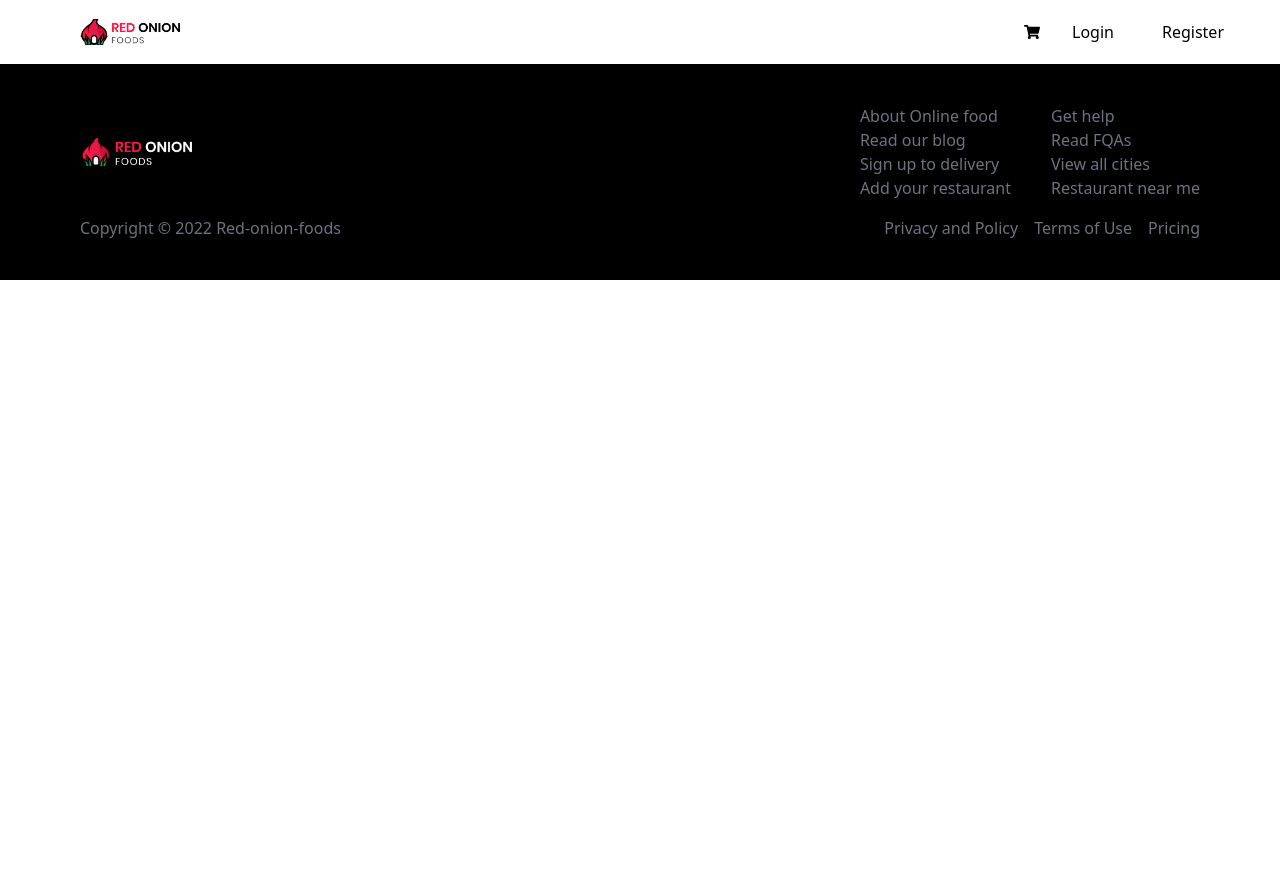
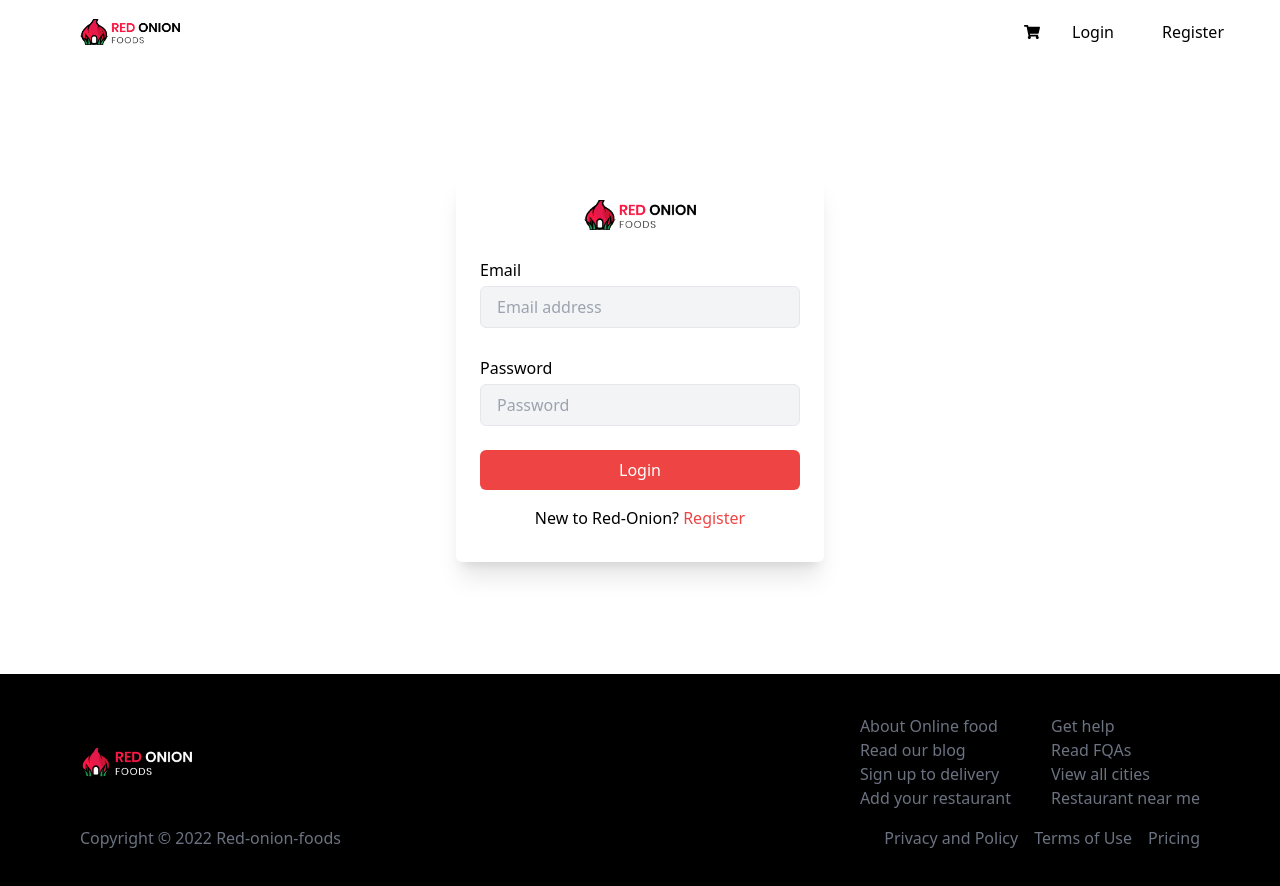
Before and after one commit to mabedinfahim/red-onion, a React (Create React App) app: page /login in a window 1280 px wide. Shown: the top 886 px of the page. Before the commit the page ends 800 px from the top, so only its background shows below. Built offline with nearby package versions, Linux system fonts and the light colour scheme.

Commit message:
login done

```diff
--- a/src/App.js
+++ b/src/App.js
@@ -2,6 +2,7 @@ import React from 'react';
 import {Routes,Route} from 'react-router-dom'
 import Breakfast from './pages/Breakfast/Breakfast';
 import Home from './pages/Home/Home/Home';
+import Login from './pages/Login/Login';
 import Footer from './pages/Shared/Footer/Footer';
 import Header from './pages/Shared/Header/Header'
 
@@ -13,8 +14,7 @@ function App() {
       <Routes>
         <Route path="/" element={<Home/>}></Route>
         <Route path="/home" element={<Home/>}></Route>
-        <Route path="/breakfast" element={<Breakfast/>}></Route>
-        <Route path="/" element={<Home/>}></Route>
+        <Route path="/login" element={<Login/>}></Route>
         <Route path="/" element={<Home/>}></Route>
       </Routes>
     <Footer></Footer>
--- a/src/pages/CustomLink/CustomLink.js
+++ b/src/pages/CustomLink/CustomLink.js
@@ -1,10 +1,23 @@
 import React from 'react';
+import {
+    Link,
+    useMatch,
+    useResolvedPath,
+  } from "react-router-dom";
 
-const CustomLink = () => {
+const CustomLink = ({ children, to, ...props }) => {
+    let resolved = useResolvedPath(to);
+    let match = useMatch({ path: resolved.pathname, end: true });
     return (
         <div>
-
-        </div>
+        <Link
+          style={{ textDecoration: match ? "underline" : "none" }}
+          to={to}
+          {...props}
+        >
+          {children}
+        </Link>
+      </div>
     );
 };
 
--- a/src/pages/Home/Items/Items.js
+++ b/src/pages/Home/Items/Items.js
@@ -7,12 +7,12 @@ import Lunch from '../../Lunch/Lunch';
 const Items = ({children}) => {
     const [item,setItem]=useState(<Breakfast/>)
     return (
-        <div className="py-20 px-20">
-           <div className="flex justify-center items-center">
+        <div className="py-10 px-20">
+           <div className="flex justify-center items-center py-10">
                 <nav className="flex gap-6 list-none">
-                    <li onClick={()=>setItem(<Breakfast/>)} className="font-semibold focus:text-red-500 " >Breakfast</li>
-                    <li onClick={()=>setItem(<Lunch/>)} className="font-semibold focus:text-red-500" >Lunch</li>
-                    <li onClick={()=>setItem(<Dinner/>)} className="font-semibold focus:text-red-500" >Dinner</li>
+                    <Link to='/' onClick={()=>setItem(<Breakfast/>)} className="cursor-pointer font-semibold focus:text-red-500" >Breakfast</Link>
+                    <Link to='/' onClick={()=>setItem(<Lunch/>)} className="cursor-pointer font-semibold focus:text-red-500" >Lunch</Link>
+                    <Link to='/' onClick={()=>setItem(<Dinner/>)} className="cursor-pointer font-semibold focus:text-red-500" >Dinner</Link>
                 </nav>
            </div>
            <div>
--- /dev/null
+++ b/src/pages/Login/Login.js
@@ -0,0 +1,23 @@
+import React from 'react';
+import { Link } from 'react-router-dom';
+import logo from '../../assets/images/logo2.png'
+
+const Login = () => {
+    return (
+        <div className="flex justify-center items-center py-28">
+            <div className="bg-white shadow-xl rounded-md px-6 pb-4">
+                <img className="w-28 mx-auto py-6" src={logo} alt="" srcset="" />
+                <form action="" className="flex flex-col">
+                    <label className="py-1" htmlFor="">Email</label>
+                    <input className="border w-80 mb-6 px-4 rounded-md py-2 bg-gray-100" type="email" name="email" placeholder="Email address" id="" />
+                    <label className="py-1" htmlFor="">Password</label>
+                    <input className='border w-80 mb-6 px-4 rounded-md py-2 bg-gray-100' type="password" name="password" placeholder="Password" id="" />
+                    <button type="submit" className="bg-red-500 text-white py-2 rounded-md">Login</button>
+                    <p className='text-center py-4'>New to Red-Onion? <Link className="text-red-500" to='/register'>Register</Link> </p>
+                </form>
+            </div>
+        </div>
+    );
+};
+
+export default Login;
--- a/src/pages/Shared/Header/Header.js
+++ b/src/pages/Shared/Header/Header.js
@@ -6,13 +6,13 @@ import logo from '../../../assets/images/logo2.png'
 const Header = () => {
     return (
         <div className="flex justify-between items-center px-10 bg-white py-4">
-            <div className="px-10">
+            <Link to='/' className="px-10">
                 <img style={{width: '100px'}} src={logo} alt="" srcset="" />
-            </div>
+            </Link>
             <nav className="flex gap-4">
                 <Link className="mt-2 " to='/'><FaShoppingCart/></Link>
-                <Link className="focus:text-white focus:bg-red-600 px-4 py-1 focus:rounded-full" to='/'>Login</Link>
-                <Link className="focus:text-white focus:bg-red-600 px-4 py-1 focus:rounded-full" to='/'>Register</Link>
+                <Link className="focus:text-white focus:bg-red-600 px-4 py-1 focus:rounded-full" to='/login'>Login</Link>
+                <Link className="focus:text-white focus:bg-red-600 px-4 py-1 focus:rounded-full" to='/register'>Register</Link>
             </nav>
         </div>
     );
```
Also changed, not shown: src/pages/Register/Register.js (added).
